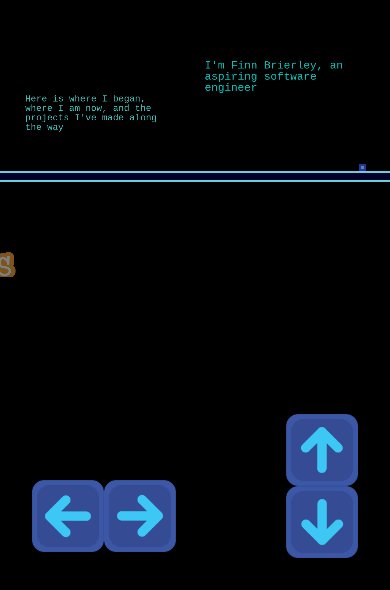
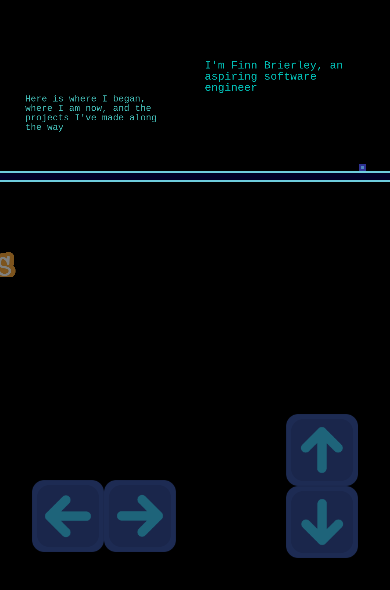
Before and after one commit to POrGSrPOGS/finnb-co-uk, a React (Vite) app: page / in a window 390 px wide. Shown: the part 254-844 px from the top of the page. Built offline with nearby package versions, Linux system fonts and the light colour scheme.

Commit message:
Made arrows transparent to prevent it blocking the screen on mobile

```diff
--- a/src/components/ArrowKey.jsx
+++ b/src/components/ArrowKey.jsx
@@ -4,7 +4,7 @@ import { useEffect, useState } from "react";
 export default function ArrowKey({ direction }) {
     const [isHeld, setHeld] = useState(false);
 
-    const opacity = isHeld ? "opacity-50" : "opacity-100"
+    const opacity = isHeld ? "opacity-25" : "opacity-50"
 
     function onDown() {
         holdKey(direction)
```
